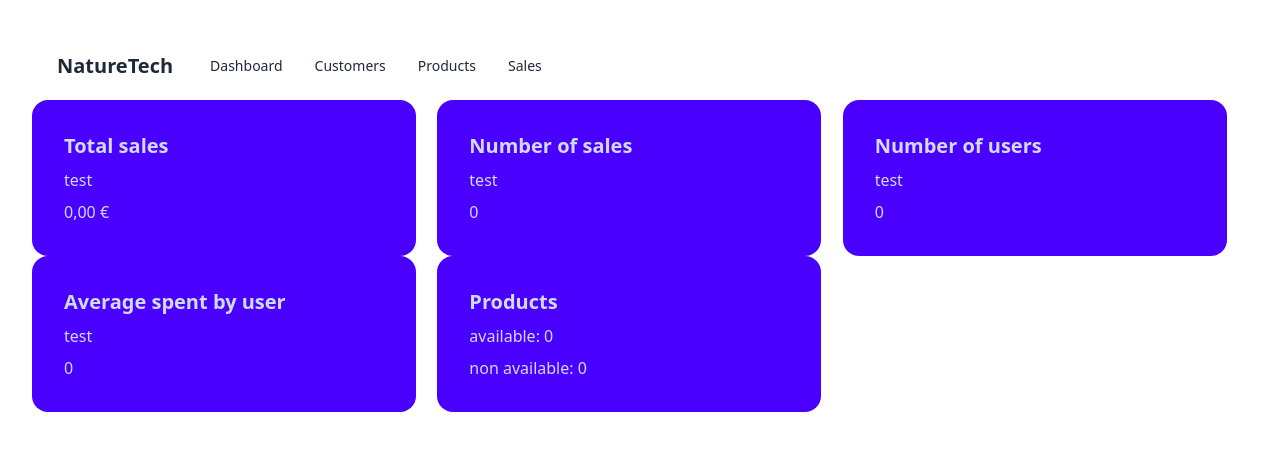
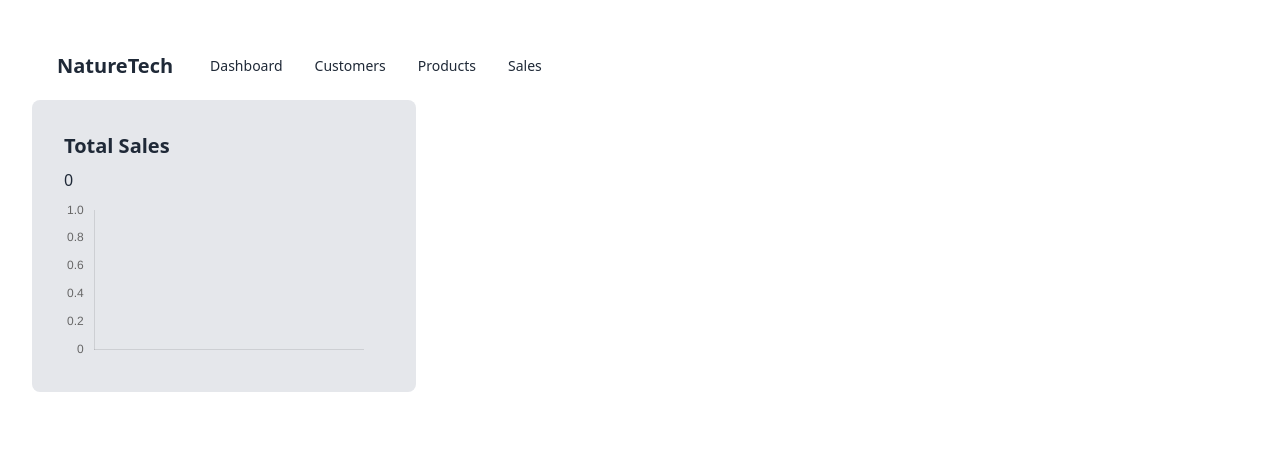
Before and after one commit to Jokastar/naturetech-website, a Next.js app: page /admin in a window 1280 px wide. Shown: the top 450 px of the page. Built offline with nearby package versions, Linux system fonts and the light colour scheme; no server answers; the database is empty.

Commit message:
create dashboard analyrics card

```diff
--- a/app/admin/page.js
+++ b/app/admin/page.js
@@ -1,114 +1,17 @@
+
 import React from 'react'
-import DashboardCard from '../components/DashboardCard'
-import Order from '../schemas/mongoSchema/Order';
-import Product from "../schemas/mongoSchema/Product"
-import formatAmountInCents from '../lib/formatAmountInCents';
-
-async function getSalesData() {
-    try {
-        const salesInfo = await Order.aggregate([
-            {
-                $group: {
-                    _id: null,
-                    totalSalesInCents: { $sum: "$pricePaidInCents" },
-                    numberOfSales: { $sum: 1 } // Count the number of documents
-                }
-            }
-        ]);
-
-        // Extract total sales amount and number of sales from aggregation result
-        const totalSalesInCents = salesInfo.length > 0 ? salesInfo[0].totalSalesInCents : 0;
-        const numberOfSales = salesInfo.length > 0 ? salesInfo[0].numberOfSales : 0;
-
-        // Convert total sales amount to dollars
-        const totalSalesInDollars = totalSalesInCents / 100;
-
-        return { totalSalesInDollars, numberOfSales };
-    } catch (error) {
-        console.error("Error calculating total sales and number of sales:", error);
-        throw error;
-    }
-}
-
-async function getUsersData() {
-    try {
-        const usersSpendInfo = await Order.aggregate([
-            {
-                $group: {
-                    _id: '$userId', // Group by userId
-                    totalSpendInCents: { $sum: '$pricePaidInCents' }, // Calculate total spend
-                    numberOfOrders: { $sum: 1 } // Count number of orders
-                }
-            },
-            {
-                $group: {
-                    _id: null,
-                    totalUsers: { $sum: 1 }, // Count number of users
-                    totalSpendInCents: { $sum: '$totalSpendInCents' }, // Calculate total spend across all users
-                    totalOrders: { $sum: '$numberOfOrders' } // Count total number of orders
-                }
-            }
-        ]);
-
-        // Calculate average spend per user
-        const averageSpendInCents = usersSpendInfo.length > 0 ? usersSpendInfo[0].totalSpendInCents / usersSpendInfo[0].totalOrders : 0;
-
-        return {
-            totalUsers: usersSpendInfo.length > 0 ? usersSpendInfo[0].totalUsers : 0,
-            averageSpent: averageSpendInCents / 100 // Convert average spend to dollars
-        };
-    } catch (error) {
-        console.error("Error calculating users average spend:", error);
-        throw error;
-    }
-}
-
-async function getProductsData() {
-    try {
-        const productCounts = await Product.aggregate([
-            {
-                $group: {
-                    _id: '$isAvailableForPurchase',
-                    count: { $sum: 1 }
-                }
-            }
-        ]);
-
-        let availableCount = 0;
-        let nonAvailableCount = 0;
-
-        productCounts.forEach(count => {
-            if (count._id === true) {
-                availableCount = count.count;
-            } else {
-                nonAvailableCount = count.count;
-            }
-        });
-
-        return {
-            availableCount: availableCount,
-            nonAvailableCount: nonAvailableCount
-        };
-    } catch (error) {
-        console.error("Error counting available products:", error);
-        throw error;
-    }
-}
-
-
+import SalesChart from '../components/SalesChart';
+import { getTotalSales, getSalesByDay } from './products/_actions/products';
+import DashboardCard from '../components/DashboardCard';
 
 async function AdminDashboard() {
-    const salesData = await getSalesData();
-    const usersData = await getUsersData();
-    const productData = await getProductsData();
+   const totalSales = await getTotalSales();
+   const salesByDay = await getSalesByDay();
+   console.log(totalSales, salesByDay)
   return (
     <main>
-        <div className='grid grid-cols-1 md:grid-cols-2 lg:grid-cols-3'>
-            <DashboardCard title="Total sales" subtitle="test" body={formatAmountInCents(salesData.totalSalesInDollars)}/>
-            <DashboardCard title="Number of sales" subtitle="test" body={salesData.numberOfSales}/>
-            <DashboardCard title="Number of users" subtitle="test" body={usersData.totalUsers}/>
-            <DashboardCard title="Average spent by user" subtitle="test" body={usersData.averageSpent}/>
-            <DashboardCard title="Products" subtitle={"available: " + productData.availableCount} body={"non available: " + productData.nonAvailableCount}/>
+        <div className='grid grid-cols-1 md:grid-cols-2 lg:grid-cols-3 gap-2'>
+            <DashboardCard title ={"Total Sales"} subtitle={totalSales.totalSalesInDollars} data={salesByDay}/>
         </div>
     </main>
   )
--- a/app/admin/products/_actions/products.js
+++ b/app/admin/products/_actions/products.js
@@ -389,7 +389,7 @@ export async function decreaseProductQuantity(productId, selectedQuantity) {
   }
 }
 
-export async function getSalesData() {
+export async function getTotalSales() {
   try {
       const salesInfo = await Order.aggregate([
           {
@@ -398,6 +398,7 @@ export async function getSalesData() {
                   totalSalesInCents: { $sum: "$pricePaidInCents" },
                   numberOfSales: { $sum: 1 } // Count the number of documents
               }
+
           }
       ]);
 
@@ -415,7 +416,40 @@ export async function getSalesData() {
   }
 }
 
-export async function getUsersData() {
+export  async function getSalesByDay() {
+  await dbConnect();
+
+  const startDate = new Date();
+  startDate.setDate(startDate.getDate() - 7);
+
+  const sales = await Order.aggregate([
+      {
+          $match: {
+              createdAt: { $gte: startDate }
+          }
+      },
+      {
+          $group: {
+              _id: {
+                  $dateToString: { format: "%Y-%m-%d", date: "$createdAt" }
+              },
+              totalSales: { $sum: "$pricePaidInCents" }
+          }
+      },
+      {
+          $sort: { _id: 1 }
+      }
+  ]);
+
+  const formattedSales = sales.map(sale => ({
+      day: new Date(sale._id).toLocaleDateString('en-GB', { day: '2-digit', month: '2-digit' }),
+      totalSales: sale.totalSales  // Convert cents to dollars
+  }));
+
+  return  formattedSales;
+}
+
+export async function getAverageSpendByUser() {
   try {
       const usersSpendInfo = await Order.aggregate([
           {
@@ -448,7 +482,7 @@ export async function getUsersData() {
   }
 }
 
-export async function getProductsData() {
+export async function getAvailableProduct() {
   try {
       const productCounts = await Product.aggregate([
           {
--- a/app/components/DashboardCard.jsx
+++ b/app/components/DashboardCard.jsx
@@ -1,13 +1,14 @@
 import React from 'react'
+import SalesChart from './SalesChart'
 
-function DashboardCard({title, subtitle, body}) {
+function DashboardCard({title, subtitle, data}) {
   return (
-    <div className="card w-96 bg-primary text-primary-content">
+    <div className="card w-96 bg-gray-200 rounded-lg">
   <div className="card-body">
     <h2 className="card-title">{title}</h2>
     <p>{subtitle}</p>
-    <div className="card-actions justify-end">
-      <p>{body}</p>
+    <div>
+      <SalesChart chartData={data}/>
     </div>
   </div>
 </div>
--- /dev/null
+++ b/app/components/SalesChart.jsx
@@ -0,0 +1,63 @@
+"use client";
+
+import { Line } from 'react-chartjs-2';
+import { Chart, registerables } from 'chart.js';
+
+// Register all Chart.js components
+Chart.register(...registerables);
+
+const SalesChart = ({ chartData }) => {
+  const labels = chartData.map(sale => sale.day);
+  console.log(labels);
+  const data = {
+    labels: labels,
+    datasets: [
+      {
+        label: 'Total Sales',
+        data: chartData.map(sale => sale.totalSales),
+        fill: false,
+        borderColor: 'rgba(75, 192, 192, 1)',
+        tension: 0.1
+      },
+    ],
+  };
+
+  const options = {
+    maintainAspectRatio: false,
+    responsive: true,
+    scales: {
+      x: {
+        type: 'category',
+        ticks: {
+          callback: function(value) {
+            return labels[value];
+          },
+        },
+        grid: {
+          display: false,
+        }
+      },
+      y: {
+        beginAtZero: true,
+        grid: {
+          display: false,
+        },
+      },
+    },
+    plugins: {
+      legend: {
+        display: false,
+      },
+    }
+  };
+
+  return (
+    <div>
+      <div className='w-[300px] h-[160px]'>
+        <Line data={data} options={options} />
+      </div>
+    </div>
+  );
+};
+
+export default SalesChart;
--- a/app/login/_actions/login.js
+++ b/app/login/_actions/login.js
@@ -47,7 +47,6 @@ try {
   if (!existingUser) {
      return {success:false, error:"user does not exist"}
   }
-  console.log("data:" + JSON.stringify(data) , "user: "+ JSON.stringify(existingUser));
 
   //check password
   const match = await bcrypt.compare(data.password, existingUser.password);
--- a/app/schemas/zodSchema/loginSchema.js
+++ b/app/schemas/zodSchema/loginSchema.js
@@ -2,7 +2,7 @@ import {z} from "zod";
 
 export const loginSchema = z.object({
   email: z.string().email('Invalid email format').min(5, 'Email must be at least 5 characters'),
-  password: z.string().min(8, 'Password must be at least 8 characters'),
+  password: z.string(),
 });
 
 export const signInSchema =  z.object({
--- a/package.json
+++ b/package.json
@@ -16,11 +16,14 @@
     "aws4": "^1.12.0",
     "bcrypt": "^5.1.1",
     "bcryptjs": "^2.4.3",
+    "chart.js": "^4.4.3",
+    "chartjs-plugin-datalabels": "^2.2.0",
     "crypto-browserify": "^3.12.0",
     "jose": "^5.2.4",
     "next": "^14.2.3",
     "node-gyp": "^10.1.0",
     "react": "^18",
+    "react-chartjs-2": "^5.2.0",
     "react-dom": "^18",
     "react-hook-form": "^7.51.4",
     "react-stripe-js": "^1.1.5",
```
Also changed, not shown: 1 other file (tests, documents, lock files or other folders).
